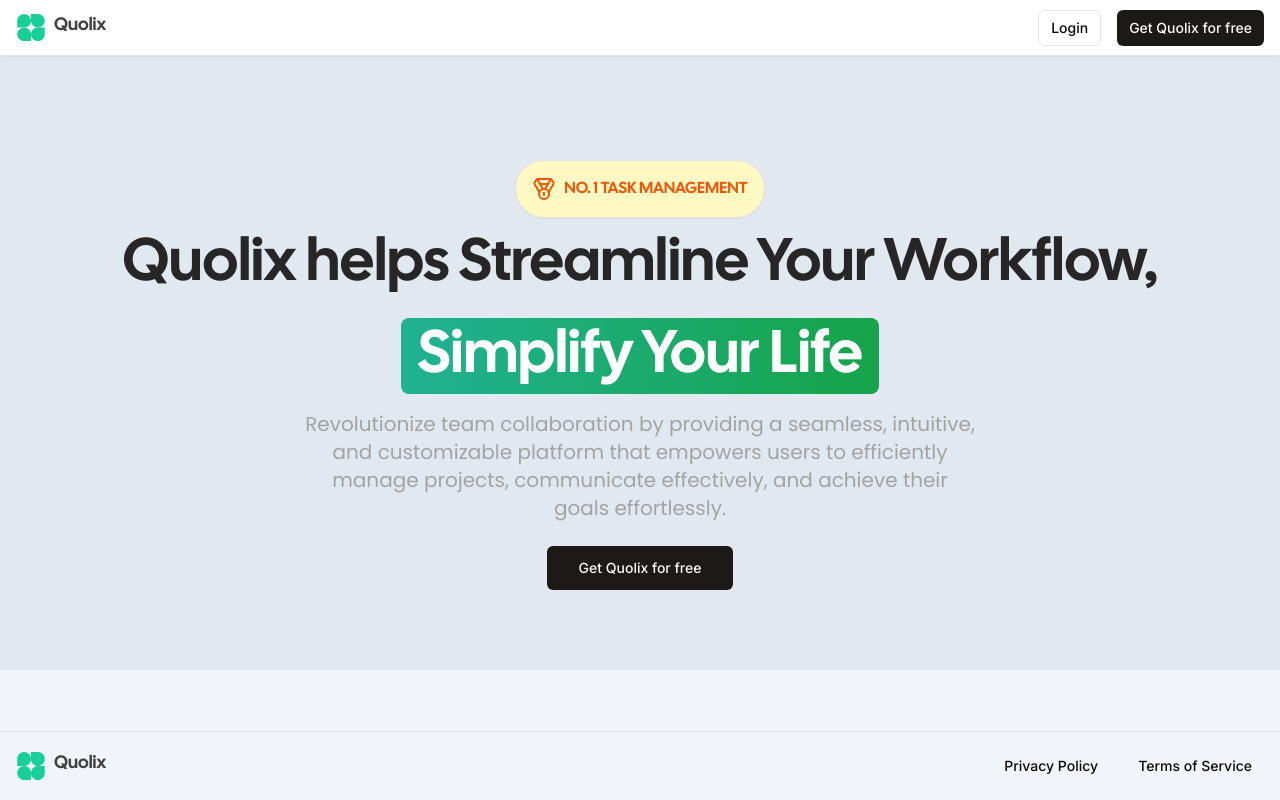
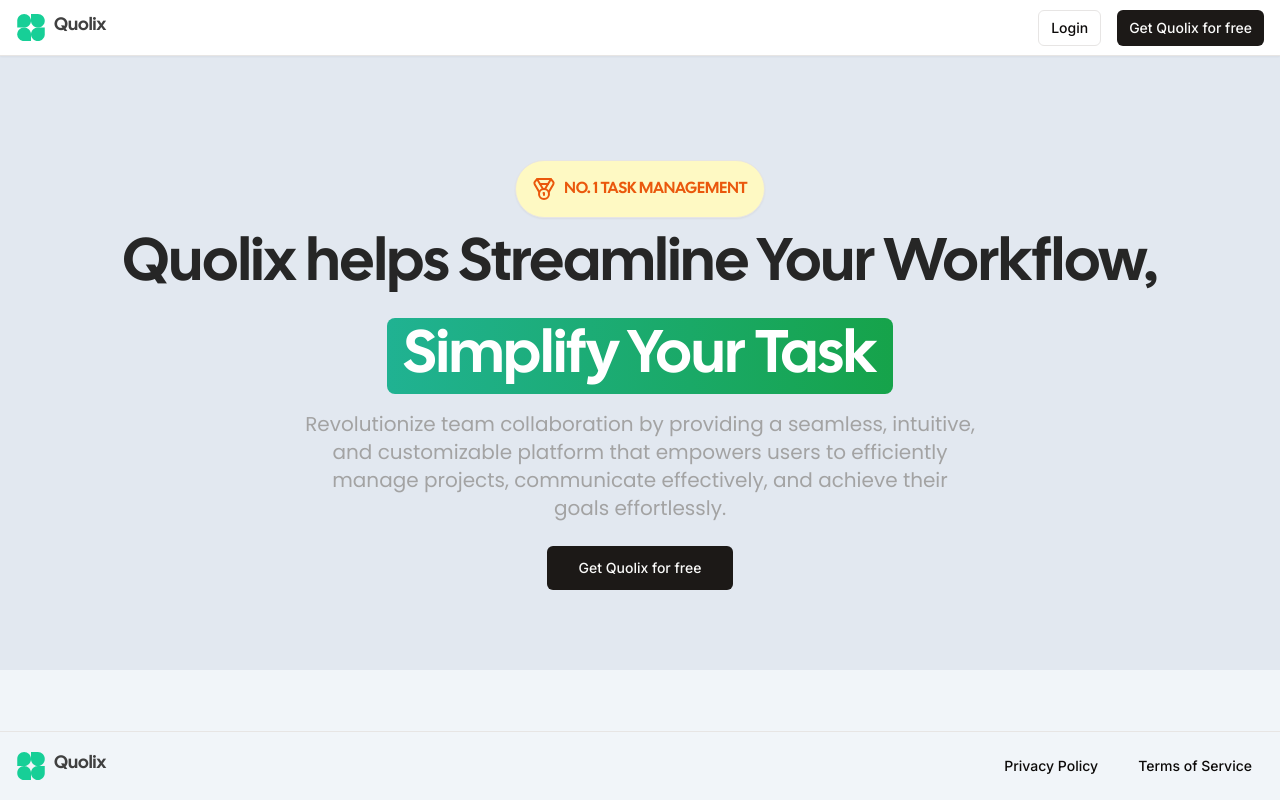
Before and after one commit to shreyasharma0201/quolix, a Next.js app: page / in a window 1280 px wide. Built offline with nearby package versions, Linux system fonts and the light colour scheme.

Commit message:
marketing page edit

```diff
--- a/app/(marketing)/page.tsx
+++ b/app/(marketing)/page.tsx
@@ -3,7 +3,7 @@ import localFont from "next/font/local";
 import { Poppins } from "next/font/google";
 import { Medal } from "lucide-react";
 
-import {cn} from '@/lib/utils'; // cn merges the classes together
+import { cn } from '@/lib/utils'; // cn merges the classes together
 import { Button } from "@/components/ui/button";
 
 const headingFont = localFont({
@@ -28,12 +28,12 @@ const MarketingPage = () => {
                     Quolix helps Streamline Your Workflow,
                 </h1>
                 <div className="text-3xl md:text-6xl bg-gradient-to-r from-sea-green to-green-600 text-white px-4 py-2 rounded-lg">
-    Simplify Your Life
-</div>
+                    Simplify Your Task
+                </div>
             </div>
             <div className={cn("text-sm md:text-xl text-neutral-400 mt-4 max-w-xs md:max-w-2xl text-center mx-auto",
-            textFont.className)}>
-            Revolutionize team collaboration by providing a seamless, intuitive, and customizable platform that empowers users to efficiently manage projects, communicate effectively, and achieve their goals effortlessly.
+                textFont.className)}>
+                Revolutionize team collaboration by providing a seamless, intuitive, and customizable platform that empowers users to efficiently manage projects, communicate effectively, and achieve their goals effortlessly.
             </div>
             <Button className="mt-6" size="lg" asChild>
                 <Link href="/sign-up">
```
